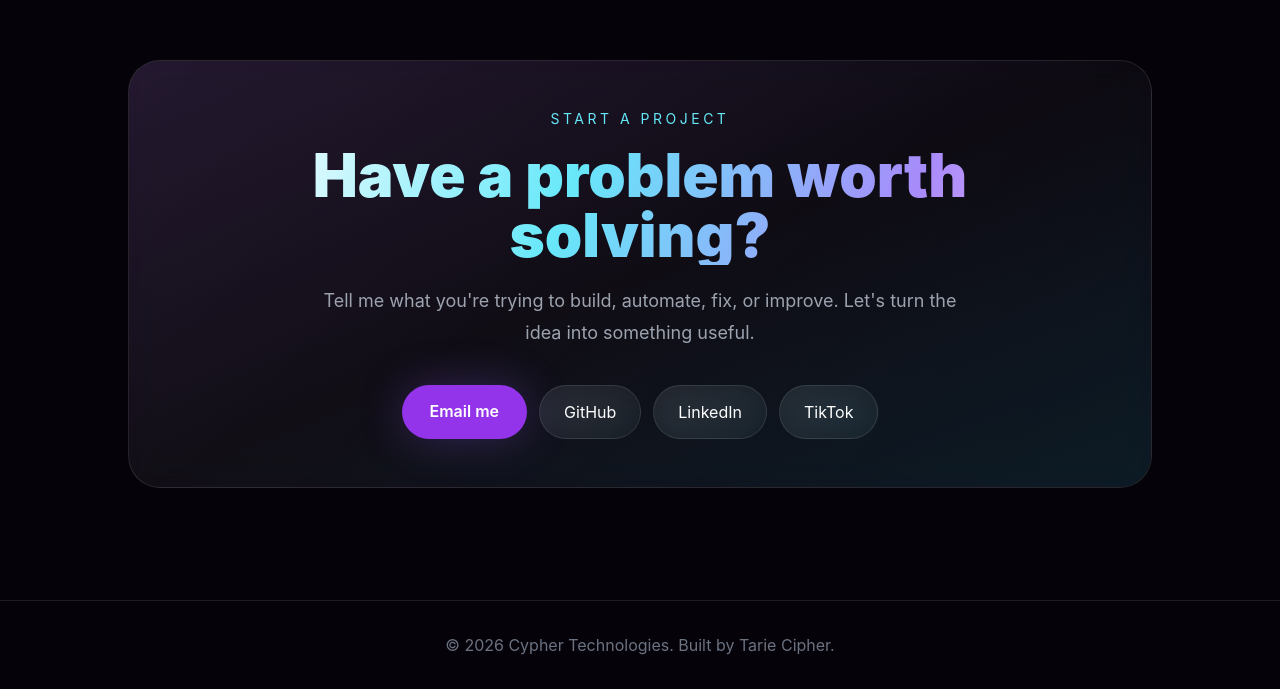
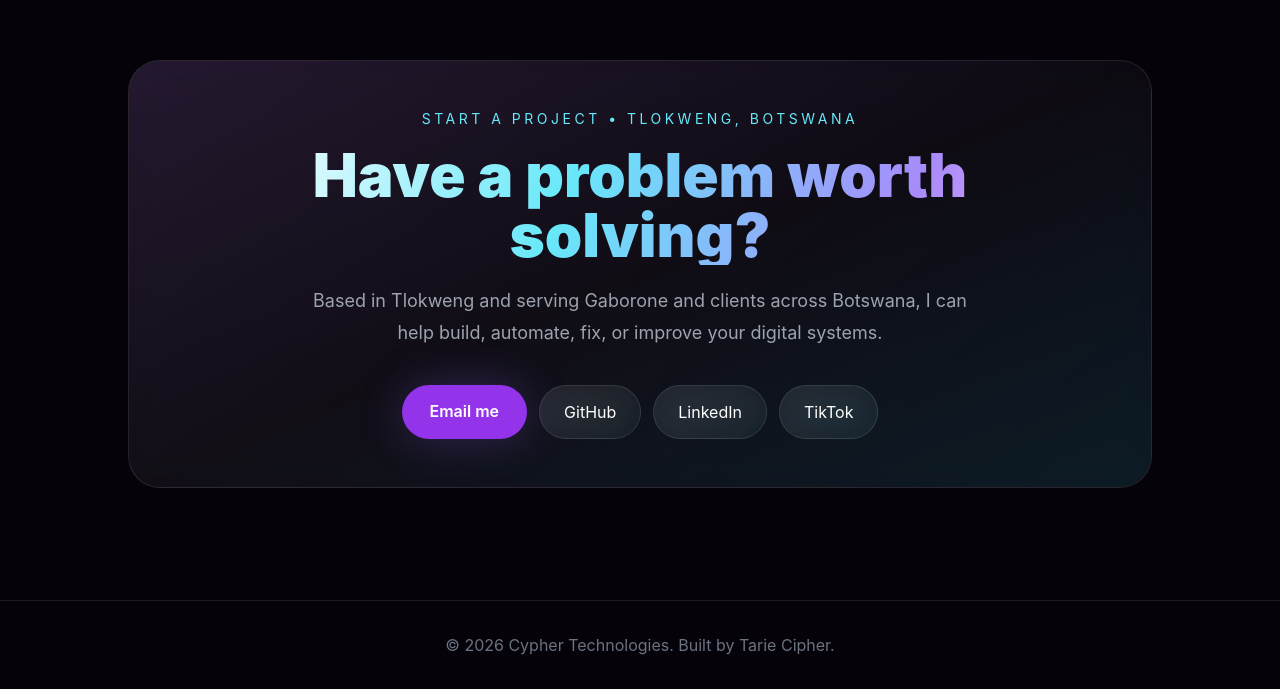
Before and after one commit to tarieciphertech/cypher-portfolio, a React (Vite) app: page / in a window 1280 px wide. Shown: the part 4693-5382 px from the top of the page. Built offline with nearby package versions, Linux system fonts and the light colour scheme.

Commit message:
SEO: add visible Tlokweng and Botswana context

```diff
--- a/src/components/Contact.jsx
+++ b/src/components/Contact.jsx
@@ -6,9 +6,9 @@ export default function Contact() {
       <div className="max-w-5xl mx-auto glass rounded-[2rem] p-8 md:p-12 text-center relative overflow-hidden">
         <div className="absolute inset-0 bg-gradient-to-br from-purple-500/10 via-transparent to-cyan-400/10 pointer-events-none" />
         <div className="relative">
-          <p className="text-cyan-300 text-sm uppercase tracking-[0.25em] mb-4">Start a project</p>
+          <p className="text-cyan-300 text-sm uppercase tracking-[0.25em] mb-4">Start a project • Tlokweng, Botswana</p>
           <h2 className="text-4xl md:text-6xl font-black gradient-text mb-5">Have a problem worth solving?</h2>
-          <p className="text-gray-400 text-lg leading-8 max-w-2xl mx-auto mb-9">Tell me what you're trying to build, automate, fix, or improve. Let's turn the idea into something useful.</p>
+          <p className="text-gray-400 text-lg leading-8 max-w-2xl mx-auto mb-9">Based in Tlokweng and serving Gaborone and clients across Botswana, I can help build, automate, fix, or improve your digital systems.</p>
           <div className="flex flex-wrap justify-center gap-3">
             <a href={`mailto:${profile.email}`} className="bg-purple-600 hover:bg-purple-500 px-7 py-3.5 rounded-full glow font-semibold transition">Email me</a>
             <a href={profile.github} target="_blank" rel="noreferrer" className="glass px-6 py-3.5 rounded-full hover:border-cyan-400/40 transition">GitHub</a>
```
